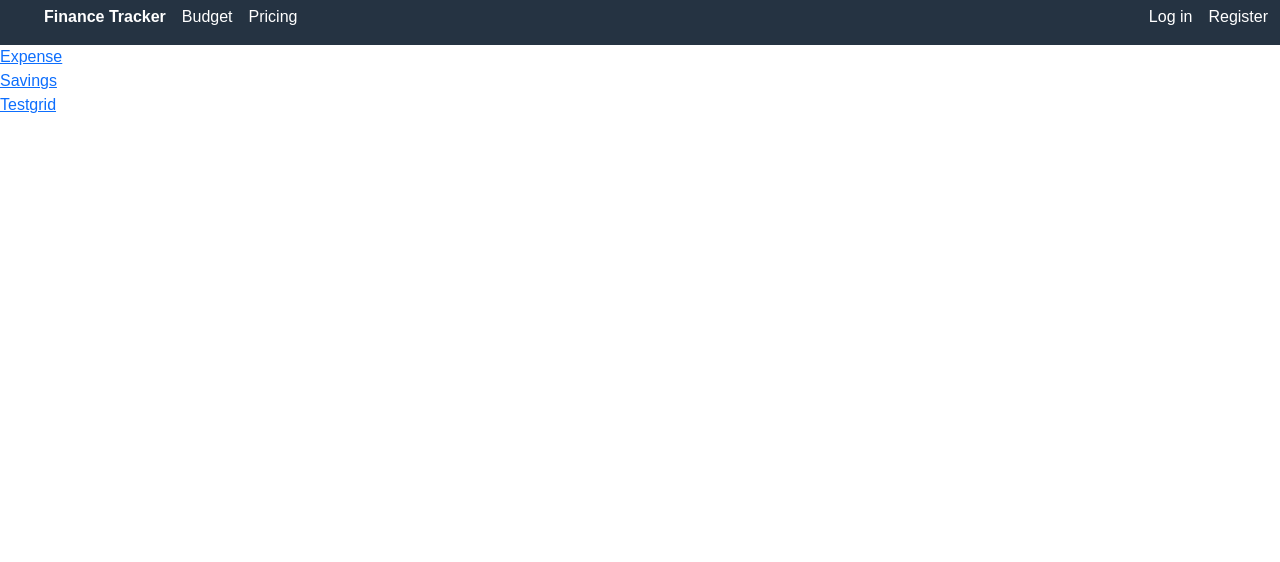
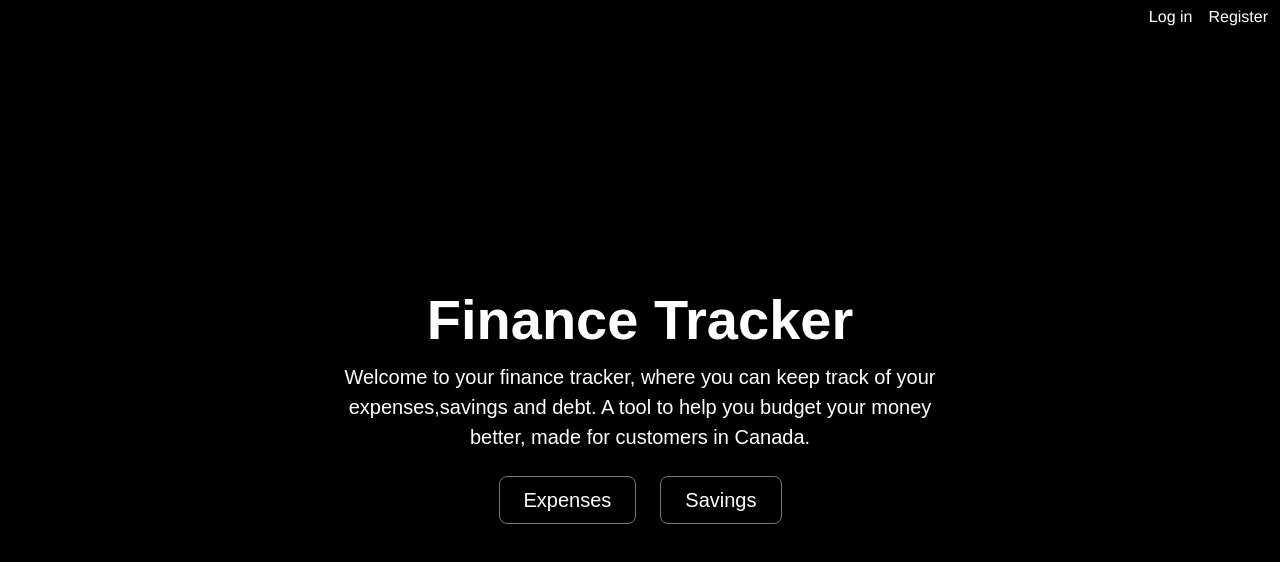
Before and after one commit to bunmi57/finance-tracker, a React (Vite) app in the folder client/: page / in a window 1280 px wide. Shown: the top 562 px of the page. Built offline with nearby package versions, Linux system fonts and the light colour scheme; no server answers; some icons are missing.

Commit message:
Update UI of Home and Expense page, Add Bootstrap Hero, Bootstrap table

```diff
--- a/client/src/Pages/Home.jsx
+++ b/client/src/Pages/Home.jsx
@@ -19,21 +19,57 @@ function Home(){
         },[]); //runs once when the page loads
 
     return (
-        <div>
+        <div className="home">
         <Header/>
         {/* <Link to="/login"> Log In</Link> */}
         {/* <Link to="/register"> Register </Link> */}
-        <div>
+        {/* <div>
             <Link to="/expense"> Expense </Link>
-        </div>
+        </div> */}
 
-        <div>
+        {/* <div>
            <Link to="/savings"> Savings </Link>
-        </div>
+        </div> */}
 
-        <div>
+        {/* <div>
            <Link to="/testgrid"> Testgrid </Link>
-        </div>
+        </div> */}
+
+        {/* Bootstrap Hero */}
+            <div className="d-flex flex-column justify-content-center align-items-center min-vh-100 hero text-center">
+                <h1 className="display-4 fw-bold ">
+                         Finance Tracker
+                </h1>
+
+                <div className="col-lg-6 mx-auto">
+                    <p className="lead mb-4">
+                        Welcome to your finance tracker, where you can keep track of your expenses,savings and debt.
+                        A tool to help you budget your money better, made for customers in Canada.
+                    </p>
+
+                    <div className="d-grid gap-2 d-sm-flex justify-content-sm-center mb-5">
+                        <button className="btn btn-outline-secondary  btn-lg px-4 me-sm-3">
+                                <Link to="/expense"> Expenses </Link>
+                        </button>
+                        <button className="btn btn-outline-secondary btn-lg px-4">
+                                <Link to="/savings"> Savings </Link>
+                        </button>
+                    </div>
+                </div>
+            </div>
+
+            {/* <div className="overflow-hidden" style={{ maxHeight: "30vh" }}>
+                <div className="container px-5">
+                    <img
+                    src="https://encrypted-tbn0.gstatic.com/images?q=tbn:ANd9GcQSo9HJ7t1DMJRhxyAN4dXl3-NvKaaMgwGGRBnOxF9lna1ELBlZ_qu3ogM&s"
+                    className="img-fluid border rounded-3 shadow-lg mb-4"
+                    alt="Moving van"
+                    width="700"
+                    height="500"
+                    loading="lazy"
+                    />
+                </div>
+            </div> */}
 
         </div>
     );
--- a/client/src/components/Item.jsx
+++ b/client/src/components/Item.jsx
@@ -8,6 +8,7 @@ import Test from "./Test";
 import EditIcon from '@mui/icons-material/Edit';
 import DeleteIcon from '@mui/icons-material/Delete';
 import DoneIcon from '@mui/icons-material/Done';
+import SendIcon from '@mui/icons-material/Send';
 
 /**************************************** Full-Stack Mental Cheat Sheet  ********************************************************** */
 /*
@@ -305,16 +306,16 @@ function Item(){
 
         <div className="expense" >
 
-            <h1>Expense</h1>
+            {/* <h1>Expense</h1> */}
 
 
             {/* Table to show expense transaction */}
             <form onSubmit={handleSubmit}>
-                <table>
+                <table className="table">
                     {/* Table heading */}
-                    <thead>
+                    <thead className = "thead-light">
                         <tr>
-                            <th>For testing only</th>
+                            {/* <th>For testing only</th> */}
                             <th>Description</th>
                             <th>Category</th>
                             <th>Amount</th>
@@ -339,7 +340,9 @@ function Item(){
                         {expenses.map(expense =>
                             <tr key={expense.id}>
                                 {/* for test only */}
-                                <td>{expense.id}</td>
+                                {/* <td>{expense.id}</td>  */}
+
+
                                 {/*
                                 editingId - the id of the line being edit (when edit button has been clicked)
                                 expense.id - current Id
@@ -514,18 +517,18 @@ function Item(){
                                 />
                             </td>
 
+                            {/* error handling */}
 
-                        </tr>
-
-                        {/* error handling */}
-                        <tr>
                             <td>
                                 {/* Show error message  */}
                                 {error && (<p style={{color: "red", marginBottom: "10px"}} > {error} </p>)}
 
-                                <button type="submit" > Submit </button>
+                                <button type="submit" > <SendIcon /> </button>
                             </td>
                         </tr>
+
+
+
 
                     </tbody>
 
--- a/client/src/components/Navbarupdate.jsx
+++ b/client/src/components/Navbarupdate.jsx
@@ -6,25 +6,25 @@ function Navbarupdate(){
     return (
         <div className="container">
             <div>
-                <PaymentsIcon className="logo"/>
+                <PaymentsIcon className="logo" fontSize="large"/>
             </div>
-            <div className="brand">
+            {/* <div className="brand">
                 <p>Finance Tracker</p>
-            </div>
+            </div> */}
 
-            <div className="navitem">
+            {/* <div className="navitem">
                 <p>Budget</p>
-            </div>
+            </div> */}
 
-            <div className="navitem">
+            {/* <div className="navitem">
                 <p>Pricing</p>
-            </div>
+            </div> */}
 
             <div className="navitem login">
                 <Link className="nav-link" to="/login">Log in</Link>
             </div>
 
-            <div className="navitem">
+            <div className="navitem register">
                 <Link className="nav-link" to="/register">Register</Link>
             </div>
 
--- a/client/src/index.css
+++ b/client/src/index.css
@@ -1,7 +1,13 @@
 @import "tailwindcss";
 
+html {
+  font-size: 16px;
+}
 body {
   font-family: "Montserrat", sans-serif;
+}
+.home{
+  background-color: black;
 }
 
 .navbar {
@@ -42,7 +48,8 @@ body {
   margin: 0px;
   padding-top: 5px;
   /* background-color: #EBB8DD; */
-  background-color: #253342;
+  /* background-color: #253342; */
+
   font-family: "Montserrat", sans-serif;
   max-width:100%; /*spans full width*/
 }
@@ -52,6 +59,13 @@ body {
 }
 .login{
   margin-left: auto; /*pushes login bar all the way to the end */
+  font-family: "Helvetica Neue", Helvetica, Arial, sans-serif;
+  font-size: 1rem;
+}
+
+.register{
+  font-family: "Helvetica Neue", Helvetica, Arial, sans-serif;
+  font-size: 1rem;
 }
 
 .navitem{
@@ -96,25 +110,44 @@ body {
   word-wrap: break-word;
 }
 
-/* Expense styling */
-.expense {
+/* Expense styling
+    .expense {
   display: flex;
-  flex-direction: column; /*stack items vertically */
-  gap:16px;  /* space between title and forom */
-}
+  flex-direction: column; /*stack items vertically gap: 16px */
 
-.expense table{
+
+/* .expense table{
   width: 80%;
   border-collapse: collapse;
-}
+} */
 
-.expense th,
+/* .expense th,
 .expense td {
   border: 1px solid red;
   padding: 8px;
   text-align: left;
+} */
+
+
+.expense {
+  margin: 60px;
 }
 
+/* Hero styling */
+.hero{
+  color: white;
+}
+
+
+.hero h1,
+.hero p{
+  color: white;
+}
+
+.hero a {
+  color: white;
+  text-decoration: none;
+}
 /* Test grid styling */
 .testgrid{
   display: grid;
--- a/client/src/index.js
+++ b/client/src/index.js
@@ -1,3 +1,4 @@
+import 'bootstrap/dist/css/bootstrap.min.css';
 import React from "react";
 import ReactDOM from "react-dom";
 import App from "./App";
```
Also changed, not shown: client/src/App.jsx (line endings or trailing spaces).
